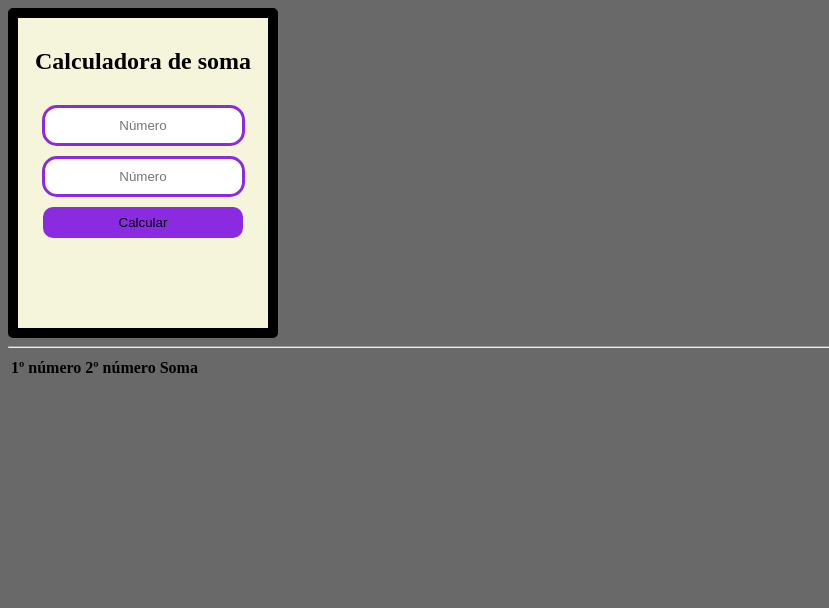
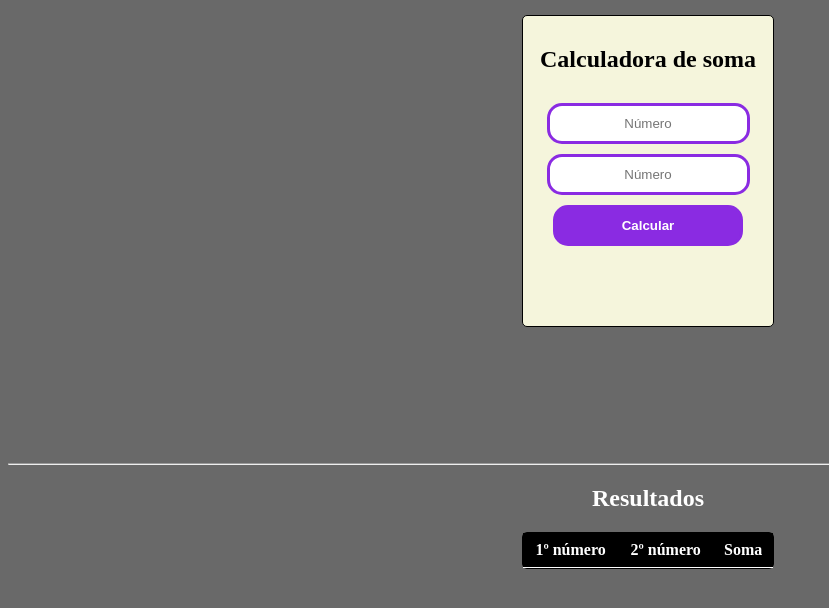
Before and after one commit to Christian-Lopes/trainner-bootcamp-javascript, a plain HTML site: page html/calculadora01.html in a window 1280 px wide. Shown: the whole page, without its empty margins (0-829 px from the left). Drawn offline with Linux system fonts and the light colour scheme.

Commit message:
Configurando o template

```diff
--- a/css/calculadora01.css
+++ b/css/calculadora01.css
@@ -3,10 +3,18 @@ body {
     text-align: center;
 }
 
-#campos {
+.container-calculadora {
+    margin-top: 15px;
+    width: 100vw;
+    height: 55vh;
+    display: flex;
+    flex-direction: row;
+    justify-content: center;
+}
+
+.box-campos {
     background-color: beige;
-    border-style: solid;
-    border-width: 10px;
+    border: 1px solid;
     border-radius: 5px;
     width: 250px;
     height: 300px;
@@ -23,22 +31,59 @@ input {
 }
 
 .button {
-    padding: 5px;
+    padding: 10px;
     border:  blueviolet solid;
-    border-radius: 10px;
+    border-radius: 15px;
     background-color: blueviolet;
     margin-top: 10px;
     cursor: pointer;
+    color: white;
+    font-weight: bolder;
 }
 
 .button {
-    width: 200px;
+    width: 190px;
 }
 
-.table {
-
+.container-resultado {
+    margin-top: 10px;
+    width: 100vw;
+    display: flex;
+    flex-direction: row;
+    justify-content: center;
 }
 
-table {
+.box-resultado {
+    border: 1px solid;
+    border-radius: 5px;
+    background-color: #ddd;
+}
 
+.titulo {
+    color: white;
+    width: 100vw;
 }
+
+.tabela {
+    width: 250px;
+    border-collapse: collapse;
+}
+
+th, td {
+    border-bottom: 1px solid;
+    padding: 8px;
+}
+
+th {
+    background-color: black;
+    color: white;
+}
+
+tr:hover {
+    background-color: blueviolet;
+}
+
+.table-tfoot {
+    background-color: blueviolet;
+    color: white;
+}
--- a/html/calculadora01.html
+++ b/html/calculadora01.html
@@ -14,7 +14,8 @@
         @tecnologias: HTML, js, CSS e DOM.
         @date: 02/05/2022
     -->
-    <div id="campos">
+    <div class ="container-calculadora">
+        <div class ="box-campos">
             <h2>Calculadora de soma</h2>
             <input type="text" name="campo1" id="campo1" placeholder="Número">
             <br>
@@ -24,12 +25,14 @@
             <br>
             <br>
             <label id="lb01"></label>
-
+        </div>
     </div>
 <section>
     <hr>
-        <div class="table">
-            <table id="tabela">
+    <h2 class="titulo">Resultados</h2>
+    <div class="container-resultado">
+        <div class="box-resultado">
+            <table class="tabela">
                 <thead>
                     <tr>
                         <th>1º número</th>
@@ -40,12 +43,14 @@
                 <tbody id="table-tbody">
 
                 </tbody>
-                <tfoot id="table-tfoot">
+                <tfoot id="table-tfoot" class="table-tfoot">
 
                 </tfoot>
             </table>
         </div>
+    </div>
 </section>
+
     <script src="../js/calculadora01.js"></script>
 </body>
 
--- a/js/calculadora01.js
+++ b/js/calculadora01.js
@@ -1,8 +1,12 @@
 var fullSoma = 0;
+
 function soma(){
-    var n1 = document.getElementById("campo1").value;
-    var n2 = document.getElementById("campo2").value;
-    var soma = parseInt(n1) + parseInt(n2);
+
+    var n1 = parseInt(document.getElementById("campo1").value);
+    var n2 = parseInt(document.getElementById("campo2").value);
+
+    if(!isNaN(n1) && !isNaN(n2)){
+        var soma = n1 + n2;
         fullSoma = fullSoma + soma;
         lb01.innerHTML = "Soma é igual: " + soma;
 
@@ -12,3 +16,4 @@ function soma(){
 
         document.getElementById("table-tfoot").innerHTML = "Total soma: " + fullSoma;
     }
+}
```
Lines whose indentation alone changed are shown as unchanged.
